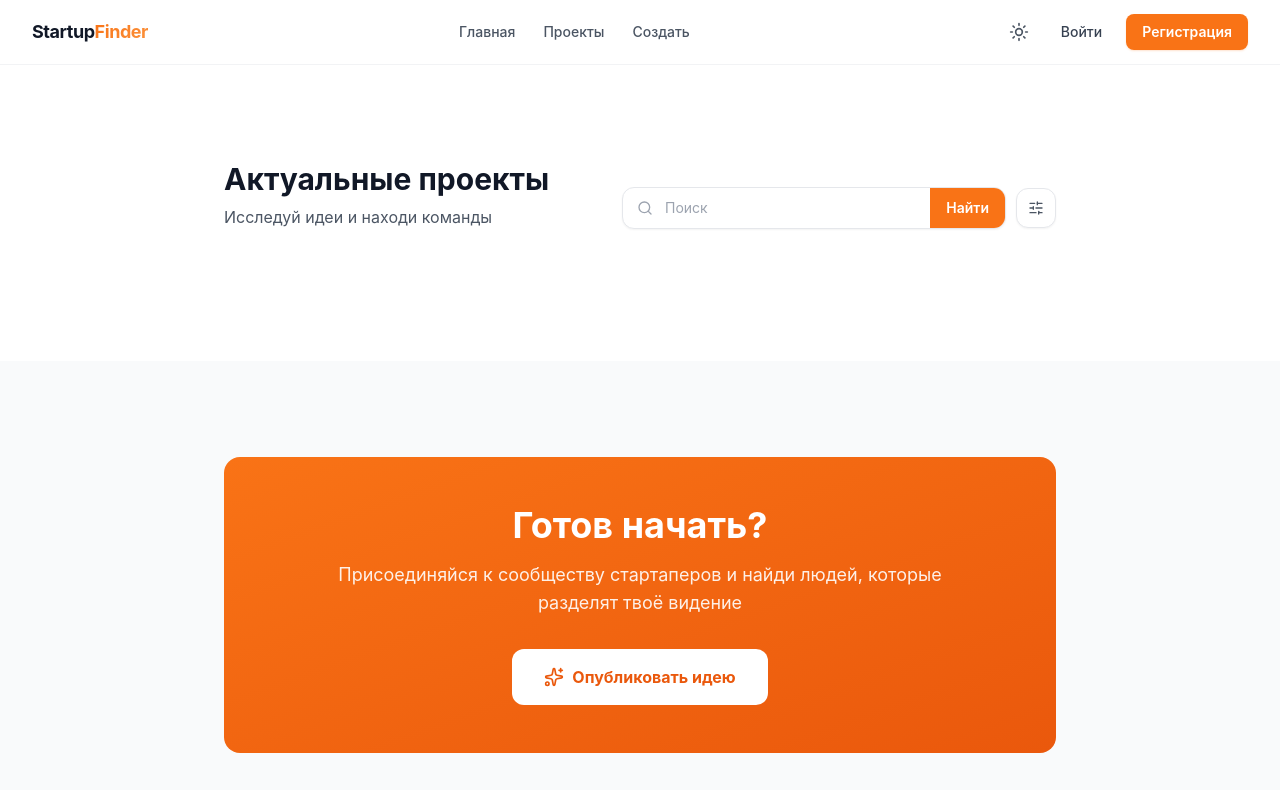
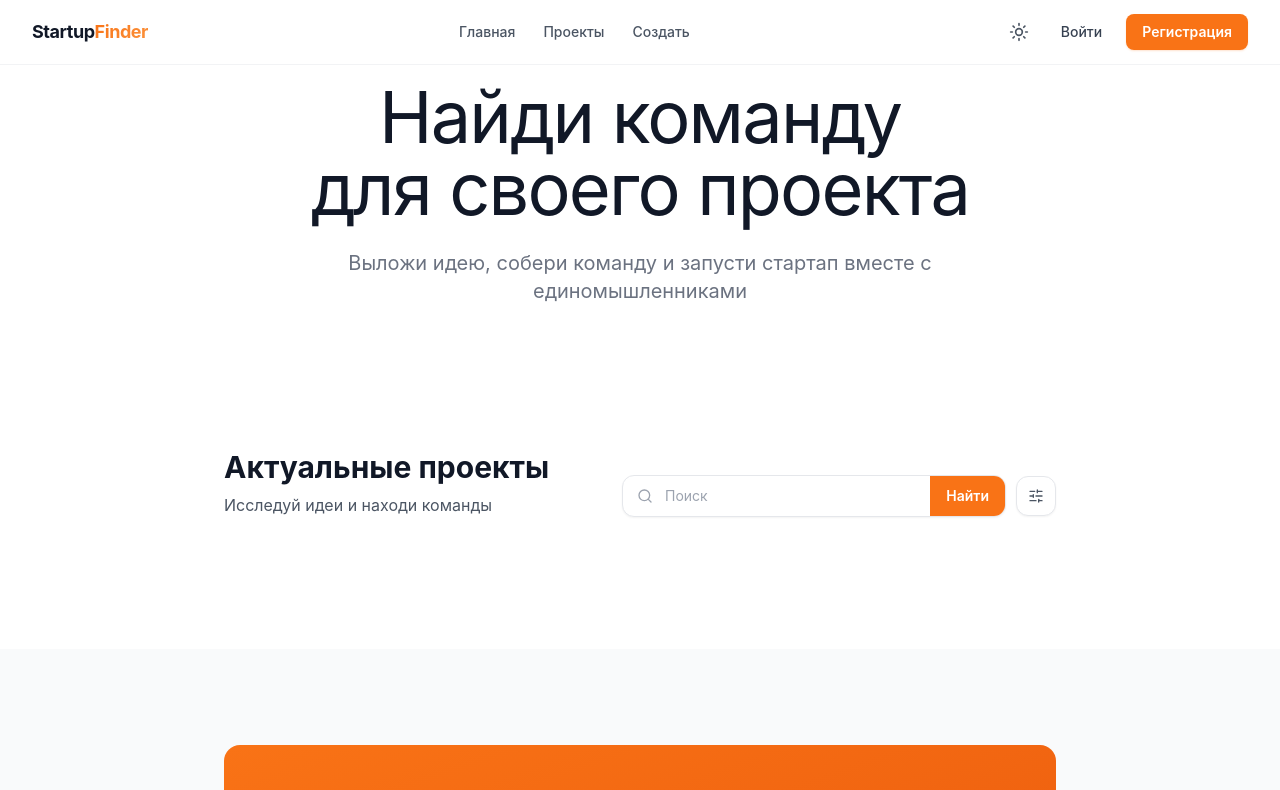
Before and after one commit to banerlung/StartupFinder, a website: page frontend/index.html in a window 1280 px wide. Shown: the top 790 px of the page. Drawn offline with nearby package versions, Linux system fonts and the light colour scheme; no server answers; a web font is replaced by a local one.

Commit message:
Частично вернул hero секцию без статистики

```diff
--- a/frontend/index.html
+++ b/frontend/index.html
@@ -126,6 +126,20 @@
 </nav>
 <main id="mainContent">
 <div id="homePage" class="page active">
+<section class="pt-4 pb-16 md:pt-6 md:pb-24 bg-gradient-to-b from-gray-50 to-white dark:from-gray-900 dark:to-gray-950">
+  <div class="max-w-7xl mx-auto px-4 sm:px-6 lg:px-8">
+    <div class="max-w-3xl mx-auto text-center">
+
+      <h1 class="text-5xl sm:text-6xl md:text-7xl font-extralight tracking-tight text-gray-900 dark:text-white mb-6 leading-tight">
+        Найди команду<br>для своего проекта
+      </h1>
+
+      <p class="text-lg md:text-xl font-light text-gray-500 dark:text-gray-400 mb-12">
+        Выложи идею, собери команду и запусти стартап вместе с единомышленниками
+      </p>
+    </div>
+  </div>
+</section>
 <section id="projectsSection" class="py-16 md:py-24">
 <div class="max-w-4xl mx-auto px-4 sm:px-6 lg:px-8">
 <div class="flex flex-col lg:flex-row lg:items-end lg:justify-between gap-6 mb-8">
```
